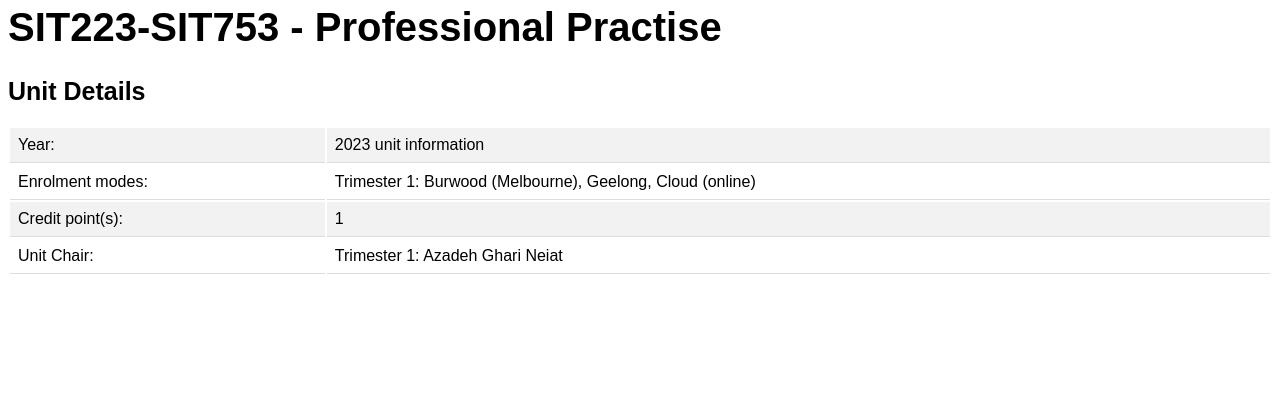
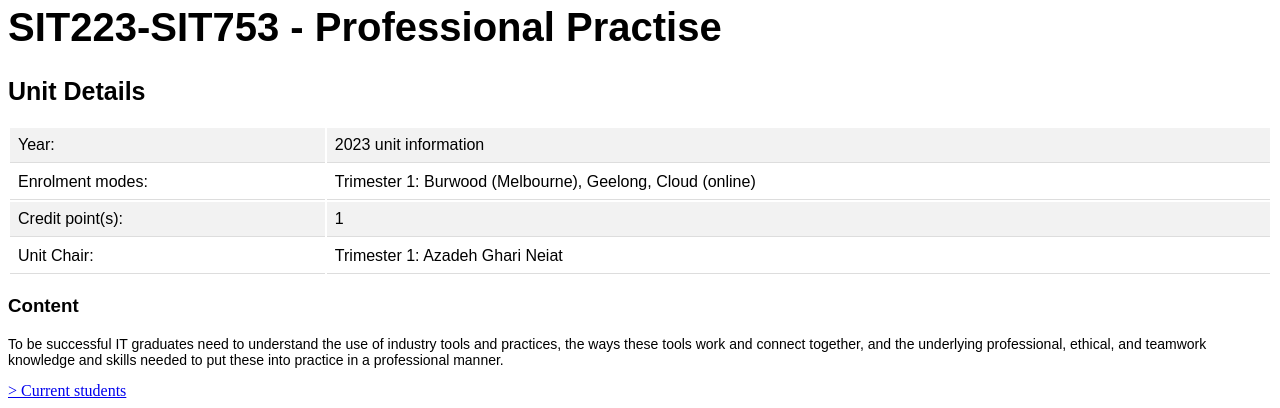
Before and after one commit to dhruvnargund/sit223_753_team52, a plain HTML site: page index.html in a window 1280 px wide. Shown: the part 1064-1472 px from the top of the page. Before the commit the page ends 1348 px from the top, so only its background shows below. Drawn offline with Linux system fonts and the light colour scheme.

Commit message:
add unit content and fee link

```diff
--- a/index.html
+++ b/index.html
@@ -11,7 +11,6 @@
       <img src="logo.svg" alt="deakin_logo" />
     </div>
     <h1>SIT223-SIT753 - Professional Practise</h1>
-
     <h2>Unit Details</h2>
     <table style="width: 100%">
       <tr>
@@ -31,5 +30,16 @@
         <td>Trimester 1: Azadeh Ghari Neiat</td>
       </tr>
     </table>
+
+    <h3>Content</h3>
+    <p>
+      To be successful IT graduates need to understand the use of industry tools
+      and practices, the ways these tools work and connect together, and the
+      underlying professional, ethical, and teamwork knowledge and skills needed
+      to put these into practice in a professional manner.
+    </p>
+    <a href="https://www.deakin.edu.au/students/enrolment-and-fees/fees">
+      > Current students</a
+    >
   </body>
 </html>
```
